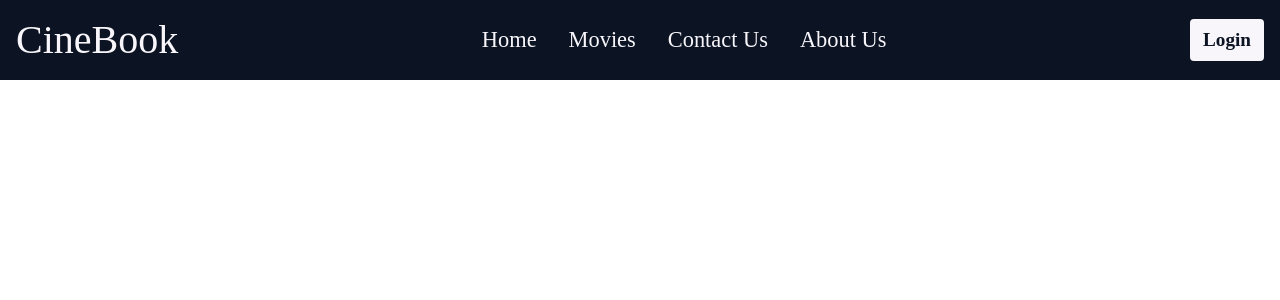
After one commit to Suraj-0228/CineBook, a PHP site: page /navbar1.php in a window 1280 px wide. The commit adds this page. Shown: the top 300 px of the page. Run offline with PHP 8.4, Linux system fonts and the light colour scheme; some web fonts are replaced.

Commit message:
Commited Successfullyy

```diff
--- a/about.php
+++ b/about.php
@@ -15,6 +15,10 @@
     <!-- Navbar -->
     <?php include 'navbar.php'; ?>
 
+    <!-- Javascript -->
+    <script src="https://cdn.jsdelivr.net/npm/bootstrap@5.0.2/dist/js/bootstrap.bundle.min.js"
+        integrity="sha384-MrcW6ZMFYlzcLA8Nl+NtUVF0sA7MsXsP1UyJoMp4YLEuNSfAP+JcXn/tWtIaxVXM" crossorigin="anonymous"></script>
+
 </body>
 
 </html>
--- a/navbar.php
+++ b/navbar.php
@@ -47,10 +47,9 @@
         </div>
     </nav>
 
-    <!-- Bootstrap JS -->
+    <!-- Javascript -->
     <script src="https://cdn.jsdelivr.net/npm/bootstrap@5.0.2/dist/js/bootstrap.bundle.min.js"
-        integrity="sha384-bmbxuPwQa2lc/Fvn2m0gW35baO8gk5DgC7jjkQ2aK6o3CMbR9e7eZ1GUN7Bv1WTR"
-        crossorigin="anonymous"></script>
+        integrity="sha384-MrcW6ZMFYlzcLA8Nl+NtUVF0sA7MsXsP1UyJoMp4YLEuNSfAP+JcXn/tWtIaxVXM" crossorigin="anonymous"></script>
 
 
 </body>
--- /dev/null
+++ b/navbar1.php
@@ -0,0 +1,127 @@
+<!DOCTYPE html>
+<html lang="en">
+
+<head>
+    <meta charset="UTF-8">
+    <meta name="viewport" content="width=device-width, initial-scale=1.0">
+    <title>CineBook - Home Page</title>
+    <link href="https://cdn.jsdelivr.net/npm/bootstrap@5.0.2/dist/css/bootstrap.min.css" rel="stylesheet"
+        integrity="sha384-EVSTQN3/azprG1Anm3QDgpJLIm9Nao0Yz1ztcQTwFspd3yD65VohhpuuCOmLASjC" crossorigin="anonymous">
+    <link rel="stylesheet" href="https://cdnjs.cloudflare.com/ajax/libs/font-awesome/6.7.2/css/all.min.css"
+        integrity="sha512-Evv84Mr4kqVGRNSgIGL/F/aIDqQb7xQ2vcrdIwxfjThSH8CSR7PBEakCr51Ck+w+/U6swU2Im1vVX0SVk9ABhg=="
+        crossorigin="anonymous" referrerpolicy="no-referrer" />
+    <link rel="stylesheet" href="css/style.css">
+    <style>
+        /* Mobile view: Hide the navbar and display the offcanvas */
+        @media (max-width: 767px) {
+
+            .navbar .container-fluid,
+            .login-btn {
+                display: none !important;
+            }
+
+            .offcanvas {
+                display: block !important;
+                width: 18rem;
+            }
+
+            .offcanvas-header {
+                display: flex;
+                justify-content: space-between;
+                align-items: center;
+            }
+        }
+
+        /* Desktop view: Display navbar and hide offcanvas */
+        @media (min-width: 768px) {
+            .navbar {
+                display: flex !important;
+            }
+        }
+    </style>
+</head>
+
+<body>
+
+    <!-- Navbar (Visible on desktop) -->
+    <nav class="navbar navbar-expand-lg px-3" style="background-color: #0c1424;">
+        <div class="logo mt-2" style="color: #f8f6fa;">
+            <h1>CineBook</h1>
+        </div>
+        <div class="container-fluid">
+            <ul class="navbar-nav mx-auto">
+                <li class="nav-item mx-2"><a class="nav-link" style="color: #f8f6fa; font-size: 1.4rem;" href="home.php">Home</a></li>
+                <li class="nav-item mx-2"><a class="nav-link" style="color: #f8f6fa; font-size: 1.4rem;" href="movies.php">Movies</a></li>
+                <li class="nav-item mx-2"><a class="nav-link" style="color: #f8f6fa; font-size: 1.4rem;" href="contact.php">Contact Us</a></li>
+                <li class="nav-item mx-2"><a class="nav-link" style="color: #f8f6fa; font-size: 1.4rem;" href="about.php">About Us</a></li>
+            </ul>
+        </div>
+        <div class="d-flex login-btn" style="align-items: center;">
+            <a href="login.php"><button class="btn fw-bold" style="background-color: #f8f6fa; color: #0c1424; font-size: 1.2rem;">Login</button></a>
+        </div>
+        <!-- Sidebar Toggle Button for Mobile -->
+        <button class="btn mx- d-lg-none" data-bs-toggle="offcanvas" href="#offcanvasExample" role="button" aria-controls="offcanvasExample" style="border: 1px solid #f8f6fa;">
+            <i class="fas fa-bars mt-1" style="color: #f8f6fa; font-size: 1.6rem;"></i>
+        </button>
+    </nav>
+
+
+    <!-- Sidebar (Offcanvas) for Mobile -->
+    <div class="offcanvas offcanvas-start p-2" tabindex="-1" id="offcanvasExample" aria-labelledby="offcanvasExampleLabel" style="background-color: #0c1424; color: #f8f6fa;">
+        <div class="offcanvas-header">
+            <h2 class="offcanvas-title" id="offcanvasExampleLabel" style="border-bottom: 2px solid #f8f6fa;">More Options</h2>
+            <li type="button" class="fa fa-xmark fa-lg mt-2 text-reset" data-bs-dismiss="offcanvas" aria-label="Close" style="color: #f8f6fa;"></li>
+        </div>
+        <!-- Sidebar Body -->
+        <div class="offcanvas-body" style="font-size: 1.2rem;">
+            <div class="d-flex flex-column">
+                <div class="d-flex align-items-center mb-3" style="border-bottom: 1px solid #f8f6fa; padding-bottom: 10px;">
+                    <li class="fa fa-home d-flex align-items-center mx-2"></li>
+                    <a href="home.php" class="nav-link text-white p-0">Home</a>
+                </div>
+                <div class="d-flex align-items-center mb-3" style="border-bottom: 1px solid #f8f6fa; padding-bottom: 10px;">
+                    <li class="fa fa-film d-flex align-items-center mx-2"></li>
+                    <a href="movies.php" class="nav-link text-white p-0">Movies</a>
+                </div>
+                <div class="d-flex align-items-center mb-3" style="border-bottom: 1px solid #f8f6fa; padding-bottom: 10px;">
+                    <li class="fa fa-envelope d-flex align-items-center mx-2"></li>
+                    <a href="contact.php" class="nav-link text-white p-0">Contact Us</a>
+                </div>
+                <div class="d-flex align-items-center mb-3" style="border-bottom: 1px solid #f8f6fa; padding-bottom: 10px;">
+                    <li class="fa fa-info-circle d-flex align-items-center mx-2"></li>
+                    <a href="about.php" class="nav-link text-white p-0">About Us</a>
+                </div>
+                <div class="d-flex align-items-center mb-3" style="border-bottom: 1px solid #f8f6fa; padding-bottom: 10px;">
+                    <li class="fa fa-user d-flex align-items-center mx-2"></li>
+                    <a href="profile.php" class="nav-link text-white p-0">Profile</a>
+                </div>
+                <div class="d-flex align-items-center mb-3" style="border-bottom: 1px solid #f8f6fa; padding-bottom: 10px;">
+                    <li class="fa fa-cog d-flex align-items-center mx-2"></li>
+                    <a href="settings.php" class="nav-link text-white p-0">Settings</a>
+                </div>
+                <div class="d-flex align-items-center mb-3" style="border-bottom: 1px solid #f8f6fa; padding-bottom: 10px;">
+                    <li class="fa fa-ticket-alt d-flex align-items-center mx-2"></li>
+                    <a href="bookings.php" class="nav-link text-white p-0">My Bookings</a>
+                </div>
+                <div class="d-flex align-items-center mb-3" style="border-bottom: 1px solid #f8f6fa; padding-bottom: 10px;">
+                    <li class="fa fa-sign-out-alt d-flex align-items-center mx-2"></li>
+                    <a href="logout.php" class="nav-link text-white p-0">Log Out</a>
+                </div>
+                <div class="d-flex mt-3" style="align-items: center;">
+                    <a href="login.php"><button class="btn fw-bold" style="width: 14rem; background-color: #f8f6fa; color: #0c1424; font-size: 1.2rem;">Login</button></a>
+                </div>
+            </div>
+        </div>
+
+        <div class="offcanvas-footer p-3" style="position: absolute; bottom: 0; left: 0; width: 100%;">
+            <p class="text-center mb-2" style="font-size: 1rem;">&copy; 2025 CineBook. All rights reserved.</p>
+        </div>
+    </div>
+
+    <!-- Javascript -->
+    <script src="https://cdn.jsdelivr.net/npm/bootstrap@5.0.2/dist/js/bootstrap.bundle.min.js"
+        integrity="sha384-MrcW6ZMFYlzcLA8Nl+NtUVF0sA7MsXsP1UyJoMp4YLEuNSfAP+JcXn/tWtIaxVXM" crossorigin="anonymous"></script>
+
+</body>
+
+</html>
```
Also changed, not shown: contact.php (+49 -3 lines), css/style.css (+20 -1 lines), home.php (+6 -6 lines), login.php (+10 -9 lines), movies.php (+5 -10 lines), register.php (+12 -12 lines).
